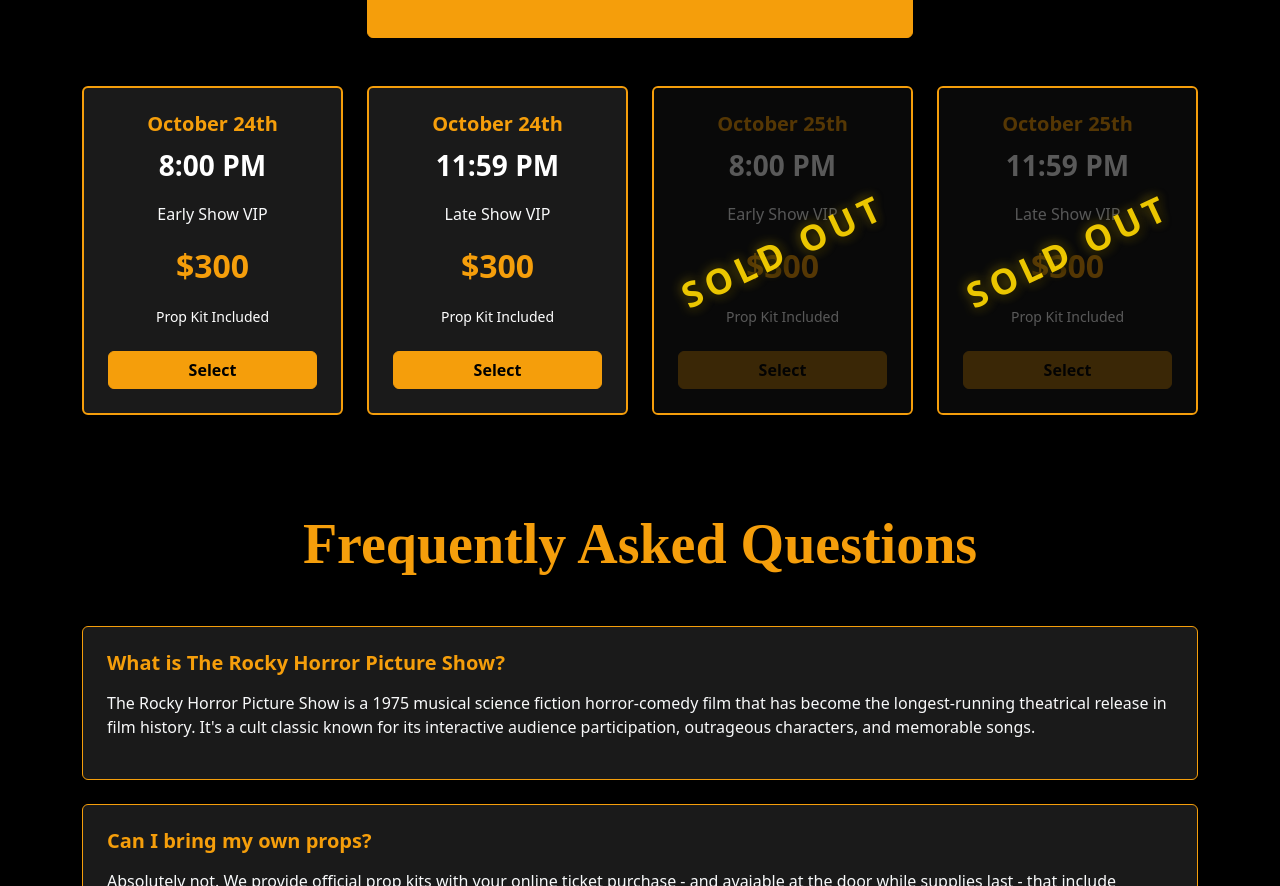
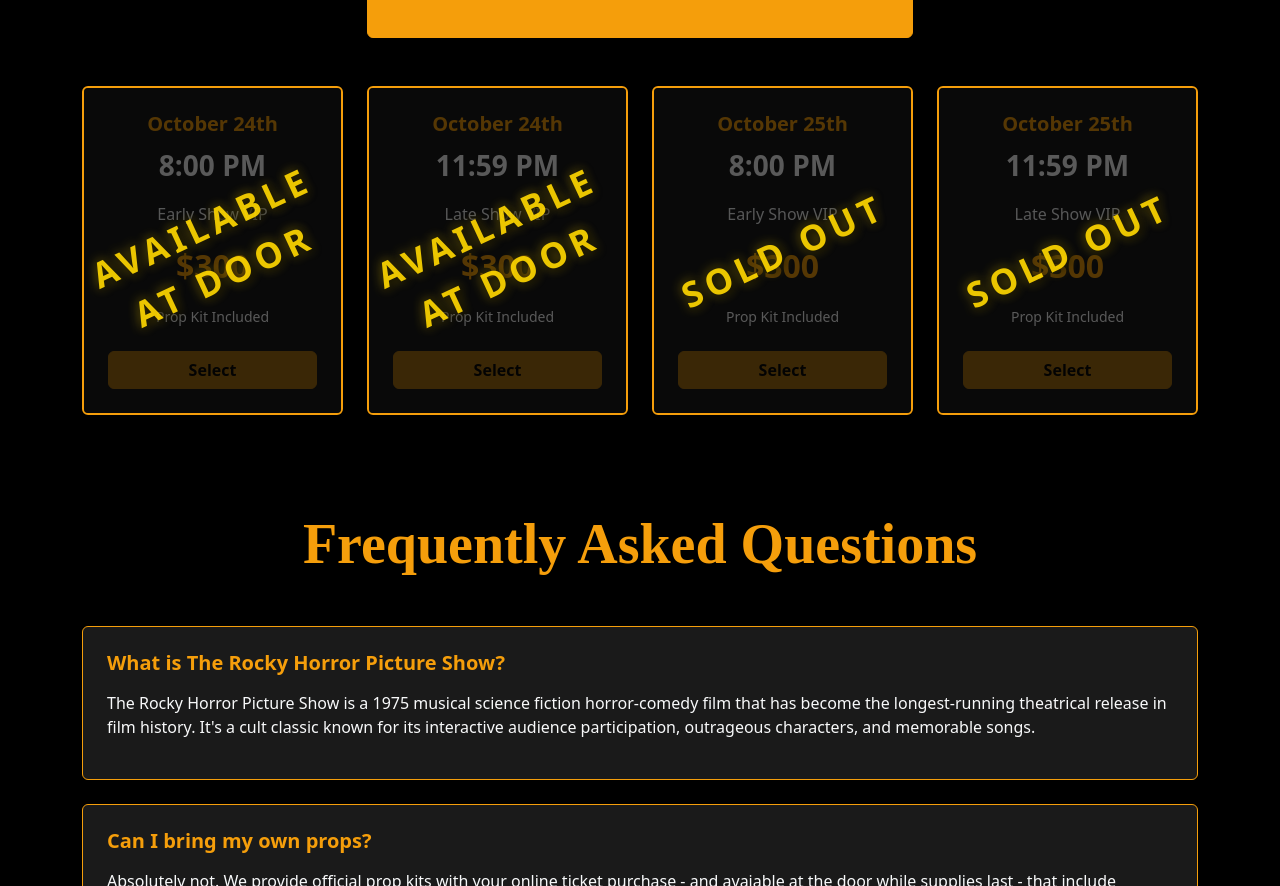
Before and after one commit to jessemarple/rhps2025, an Astro site: page / in a window 1280 px wide. Shown: the part 2308-3194 px from the top of the page. Built offline with nearby package versions, Linux system fonts and the light colour scheme; Astro itself is replaced by a stand-in of ours; a web font is replaced by a local one.

Commit message:
Enhance October 24th event sections in index.astro by adding "Available At Door" overlay and disabling ticket selection buttons for both early and late shows to indicate sold-out status.

```diff
--- a/src/pages/index.astro
+++ b/src/pages/index.astro
@@ -471,25 +471,56 @@
         </div>
       </div> -->
 
-        <div class="col-lg-3 col-md-6">
+        <!-- October 24th 8PM VIP -->
+        <!-- Available At Door Overlay -->
+        <div class="col-lg-3 col-md-6 position-relative">
           <div
-            class="rounded p-4 border border-2 border-rhps-gold h-100 text-center"
-            style="background-color: #1a1a1a;"
+            class="rounded p-4 border border-2 border-rhps-gold h-100 text-center position-relative"
+            style="background-color: #1a1a1a; overflow: hidden;"
           >
+            <div
+              style="
+                position: absolute;
+                top: 0;
+                left: 0;
+                width: 100%;
+                height: 100%;
+                background: rgba(0,0,0,0.65);
+                z-index: 2;
+                display: flex;
+                align-items: center;
+                justify-content: center;
+                pointer-events: none;
+              "
+            >
+              <span
+                style="
+                  color: #FFD700;
+                  font-size: 2.2rem;
+                  font-weight: bold;
+                  text-transform: uppercase;
+                  letter-spacing: 0.15em;
+                  opacity: 0.92;
+                  transform: rotate(-25deg);
+                  text-shadow: 2px 2px 8px #000, 0 0 12px #FFD70099;
+                  user-select: none;
+                "
+              >
+                Available At Door
+              </span>
+            </div>
             <h3 class="fs-5 fw-bold mb-2 text-rhps-gold">October 24th</h3>
             <p class="fs-3 fw-bold mb-3">8:00 PM</p>
             <p class="text-light mb-3">Early Show VIP</p>
             <p class="fs-2 fw-bold text-rhps-gold mb-3">$300</p>
             <p class="small mb-4">Prop Kit Included</p>
-
-            <a href="https://buy.stripe.com/aFa14peABdbGbRu21O6c006">
             <button
               class="btn btn-warning w-100 fw-bold"
               style="background-color: var(--rhps-gold); border-color: var(--rhps-gold); color: black;"
+              disabled
             >
               Select
-              </button></a
-            >
+            </button>
             <!-- <button
             class="btn btn-warning w-100 fw-bold"
             style="background-color: var(--rhps-gold); border-color: var(--rhps-gold); color: black;"
@@ -557,24 +588,56 @@
           </button>
         </div>
       </div> -->
-        <div class="col-lg-3 col-md-6">
+        <!-- October 24th 11:59PM VIP -->
+        <!-- Available At Door Overlay -->
+        <div class="col-lg-3 col-md-6 position-relative">
           <div
-            class="rounded p-4 border border-2 border-rhps-gold h-100 text-center"
-            style="background-color: #1a1a1a;"
+            class="rounded p-4 border border-2 border-rhps-gold h-100 text-center position-relative"
+            style="background-color: #1a1a1a; overflow: hidden;"
           >
+            <div
+              style="
+                position: absolute;
+                top: 0;
+                left: 0;
+                width: 100%;
+                height: 100%;
+                background: rgba(0,0,0,0.65);
+                z-index: 2;
+                display: flex;
+                align-items: center;
+                justify-content: center;
+                pointer-events: none;
+              "
+            >
+              <span
+                style="
+                  color: #FFD700;
+                  font-size: 2.2rem;
+                  font-weight: bold;
+                  text-transform: uppercase;
+                  letter-spacing: 0.15em;
+                  opacity: 0.92;
+                  transform: rotate(-25deg);
+                  text-shadow: 2px 2px 8px #000, 0 0 12px #FFD70099;
+                  user-select: none;
+                "
+              >
+                Available At Door
+              </span>
+            </div>
             <h3 class="fs-5 fw-bold mb-2 text-rhps-gold">October 24th</h3>
             <p class="fs-3 fw-bold mb-3">11:59 PM</p>
             <p class="text-light mb-3">Late Show VIP</p>
             <p class="fs-2 fw-bold text-rhps-gold mb-3">$300</p>
             <p class="small mb-4">Prop Kit Included</p>
-            <a href="https://buy.stripe.com/5kQcN7645b3ycVyeOA6c007">
             <button
               class="btn btn-warning w-100 fw-bold"
               style="background-color: var(--rhps-gold); border-color: var(--rhps-gold); color: black;"
+              disabled
             >
               Select
             </button>
-            </a>
             <!-- <button
             class="btn btn-warning w-100 fw-bold"
             style="background-color: var(--rhps-gold); border-color: var(--rhps-gold); color: black;"
```
Lines whose indentation alone changed are shown as unchanged.
